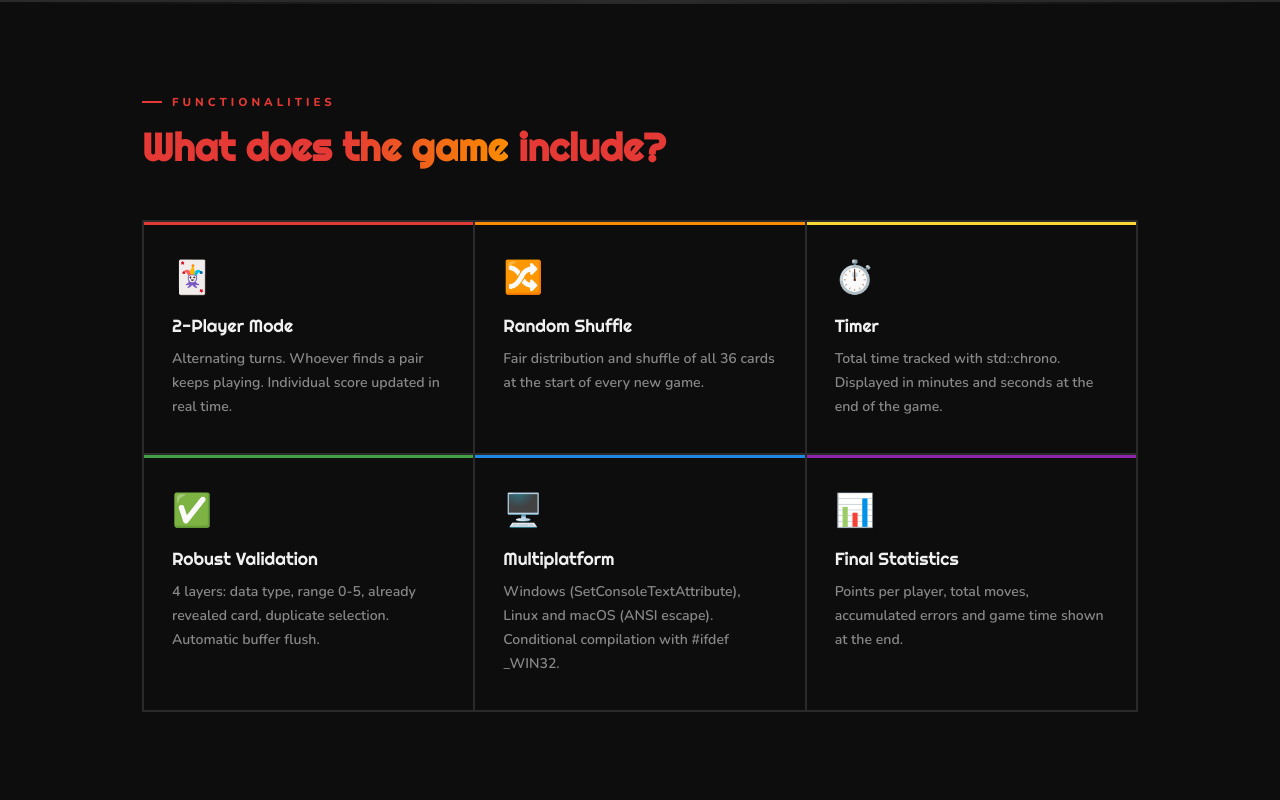
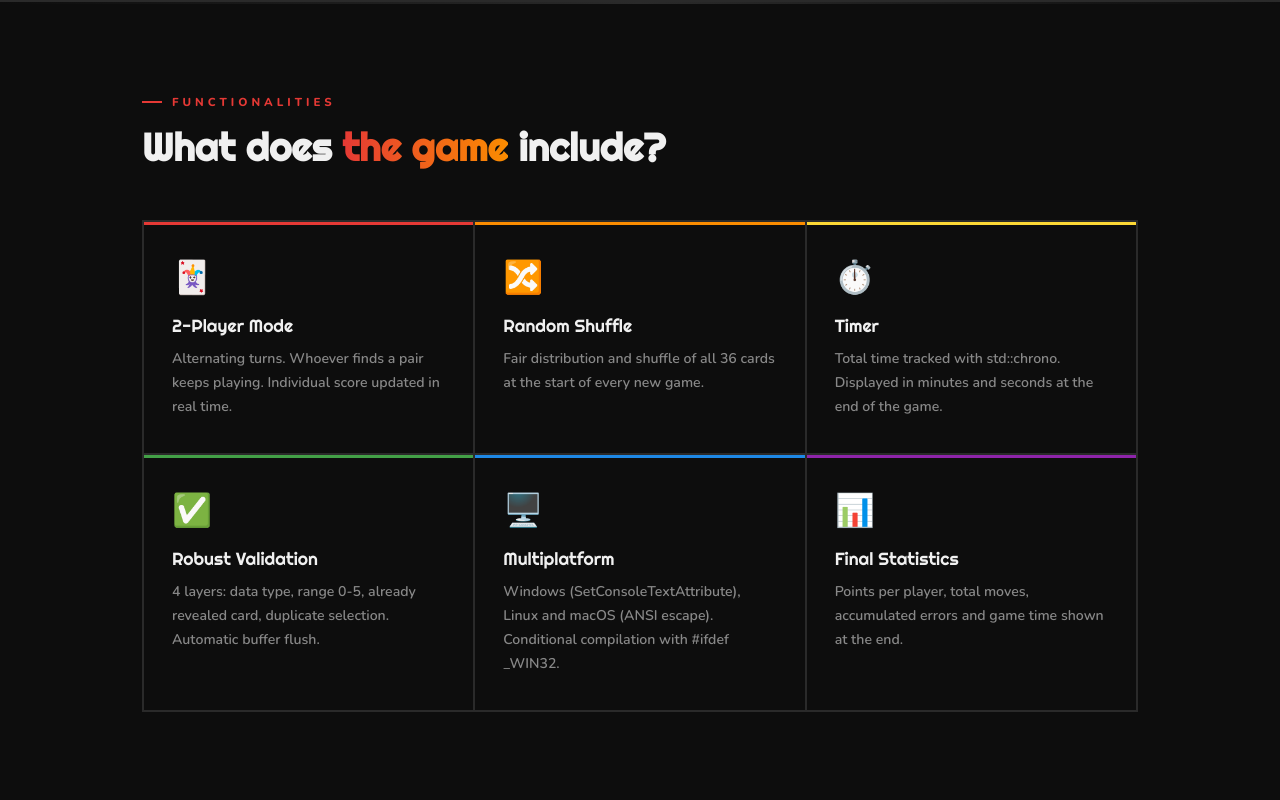
Before and after one commit to TheNarratorVIMMXX/LetterCards, a plain HTML site: page index.html in a window 1280 px wide. Shown: the part 1140-1940 px from the top of the page. Drawn offline with nearby package versions, Linux system fonts and the light colour scheme.

Commit message:
Update styles.css

```diff
--- a/css/styles.css
+++ b/css/styles.css
@@ -320,7 +320,7 @@ section{padding: 90px 0;}
 .sec-kicker::before{content: ''; width: 20px; height: 2px; background: var(--red);}
 
 /* Título de Sección: Fuente Personalizada con Gradiente de Color para Resaltar la Importancia del Título */
-.sec-title{font-family: 'Righteous', cursive; font-size: clamp(1.8rem,3vw,2.6rem); line-height: 1.2; margin-bottom: 12px; color: var(--red);}
+.sec-title{font-family: 'Righteous', cursive; font-size: clamp(1.8rem,3vw,2.6rem); line-height: 1.2; margin-bottom: 12px;}
 
 /* Segunda Línea del Título de Sección: Gradiente de Color con Clipping para el Texto para Dar un Toque Visual Atractivo */
 .sec-title span{
```
